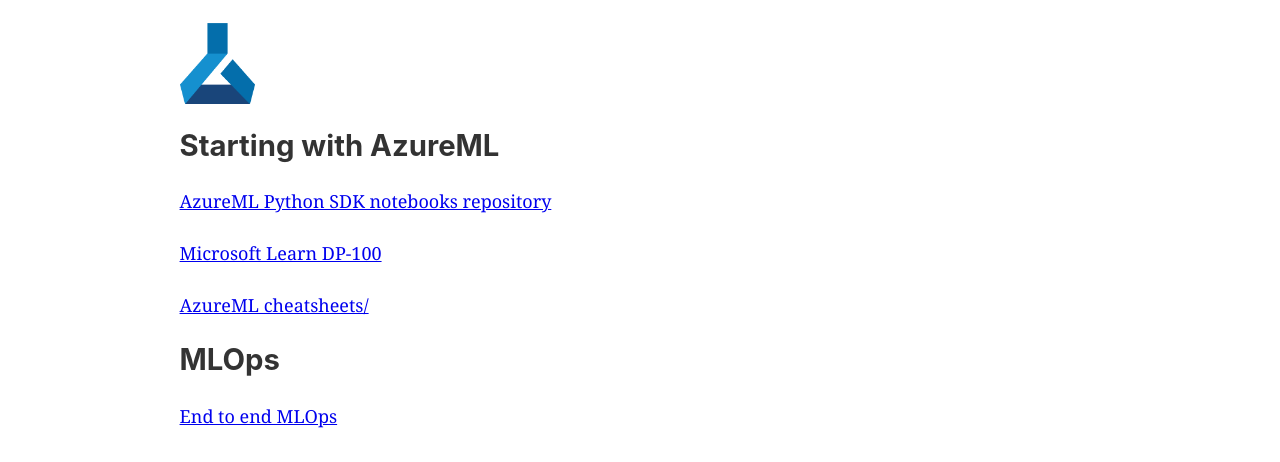
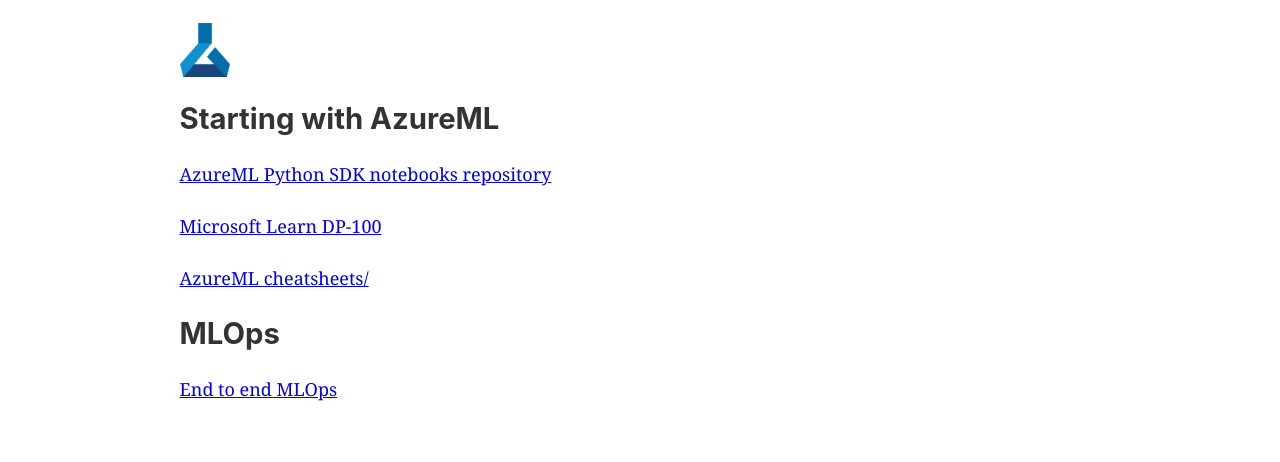
Before and after one commit to stuart-t-99/azureml, a Gatsby site: page / in a window 1280 px wide. Shown: the part 100-562 px from the top of the page. Built offline with nearby package versions, Linux system fonts and the light colour scheme; Gatsby itself is replaced by a stand-in of ours.

Commit message:
Update index.js

```diff
--- a/src/pages/index.js
+++ b/src/pages/index.js
@@ -10,7 +10,7 @@
     <Seo title="Home" />
   <StaticImage
       src="../images/azureml.png"
-      width={75}
+      width={50}
       quality={95}
       formats={["AUTO", "WEBP", "AVIF"]}
       alt="Azure ML"
```
